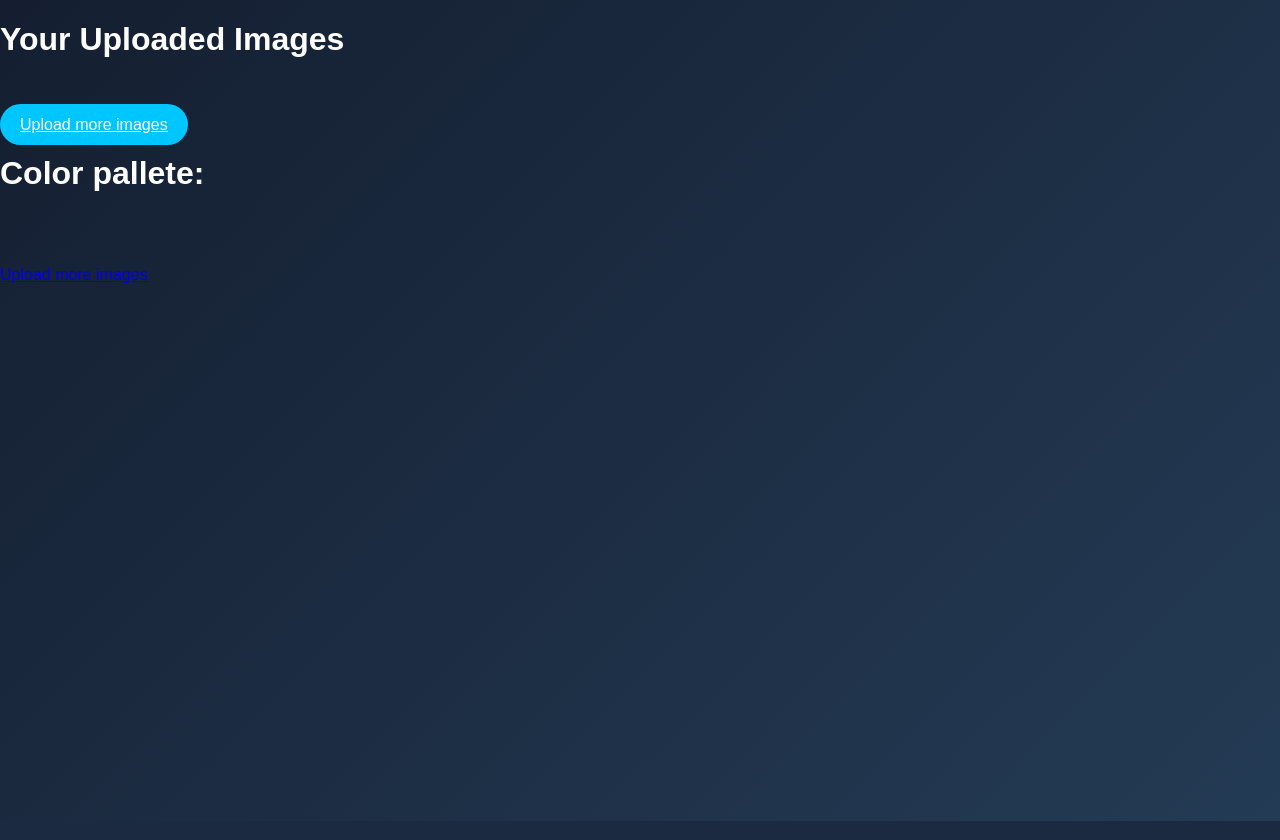
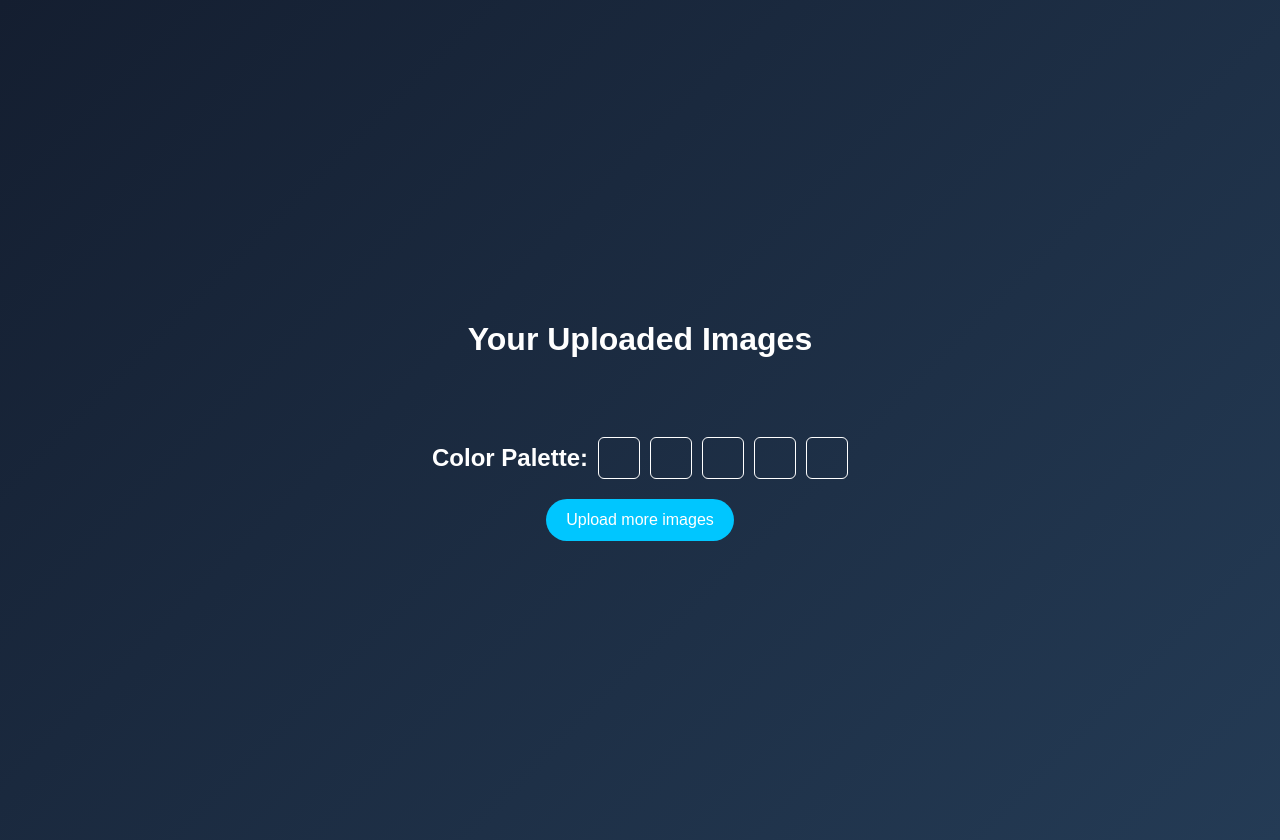
Before and after one commit to adamsawas10/Team-Project-7618, a Flask app: template templates/results.html in a window 1280 px wide. Run offline with Flask 3, Linux system fonts and the light colour scheme; the template is opened without the code that fills it, so the values that code supplies are empty.

Commit message:
results hotfix

```diff
--- a/templates/results.html
+++ b/templates/results.html
@@ -2,6 +2,7 @@
 <html>
 <head>
     <title>Results</title>
+
     <style>
         body {
             margin: 0;
@@ -9,9 +10,13 @@
             background: linear-gradient(135deg, #141e30, #243b55);
             color: white;
             min-height: 100vh;
-            display: center;
+
+            display: flex;
+            flex-direction: column;
             justify-content: center;
             align-items: center;
+
+            padding: 20px;
         }
 
         #return {
@@ -21,71 +26,60 @@
             border-radius: 999px;
             color: white;
             font-size: 16px;
+            text-decoration: none;
             cursor: pointer;
+            margin-top: 20px;
         }
 
-        button:hover {
+        #return:hover {
             background: #0072ff;
         }
 
         .container {
             display: flex;
+            align-items: center;
             gap: 10px;
-            }
-        #color1 {
+            margin-top: 20px;
+        }
+
+        #palette {
+            margin: 0;
+        }
+
+        .color-box {
             width: 40px;
             height: 40px;
-            background-color: {{c1}};
+            border-radius: 6px;
+            border: 1px solid white;
         }
 
-        #color2 {
-            width: 40px;
-            height: 40px;
-            background-color: {{c2}};
-        }
+        #color1 { background-color: {{c1}}; }
+        #color2 { background-color: {{c2}}; }
+        #color3 { background-color: {{c3}}; }
+        #color4 { background-color: {{c4}}; }
+        #color5 { background-color: {{c5}}; }
 
-        #color3 {
-            width: 40px;
-            height: 40px;
-            background-color: {{c3}};
-        }
-
-        #color4 {
-            width: 40px;
-            height: 40px;
-            background-color: {{c4}};
-        }
-
-        #color5 {
-            width: 40px;
-            height: 40px;
-            background-color: {{c5}};
-
-        }
-
-        #pallete
-        {
-            margin-bottom: 20px;
-        }
-
-
-    <style>
         .image-container {
             position: relative;
             display: inline-block;
+            margin-top: 20px;
         }
 
         .zoom-window {
             position: absolute;
             top: 0;
             left: 720px;
+
             width: 300px;
             height: 300px;
+
             border: 2px solid #333;
             overflow: hidden;
+
             display: none;
+
             background-repeat: no-repeat;
-            background-size: 2400px auto; /* Adjust zoom level */
+            background-size: 2400px auto;
             background-color: white;
         }
 
@@ -94,19 +88,10 @@
         }
     </style>
 </head>
+
 <body>
+
     <h1>Your Uploaded Images</h1>
-    <img src="{{ collage_image }}" width="700">
-    <br><br>
-    <a href="{{ url_for('index') }}" id="return">Upload more images</a>
-    <div class="container">
-    <h1 id= "pallete">Color pallete: </h1>
-    <div id="color1"> </div>
-    <div id="color2"> </div>
-    <div id="color3"> </div>
-    <div id="color4"> </div>
-    <div id="color5"> </div>
-    </div>
 
     <div class="image-container">
         <img
@@ -118,8 +103,19 @@
         <div id="zoom-window" class="zoom-window"></div>
     </div>
 
-    <br><br>
-    <a href="{{ url_for('index') }}">Upload more images</a>
+    <div class="container">
+        <h2 id="palette">Color Palette:</h2>
+
+        <div id="color1" class="color-box"></div>
+        <div id="color2" class="color-box"></div>
+        <div id="color3" class="color-box"></div>
+        <div id="color4" class="color-box"></div>
+        <div id="color5" class="color-box"></div>
+    </div>
+
+    <a href="{{ url_for('index') }}" id="return">
+        Upload more images
+    </a>
 
     <script>
         const img = document.getElementById("main-image");
@@ -129,8 +125,10 @@
             zoomWindow.style.display = "block";
 
             const rect = img.getBoundingClientRect();
+
             const x = e.clientX - rect.left;
             const y = e.clientY - rect.top;
+
             const xPercent = (x / rect.width) * 100;
             const yPercent = (y / rect.height) * 100;
 
@@ -142,5 +140,6 @@
             zoomWindow.style.display = "none";
         });
     </script>
+
 </body>
 </html>
```
